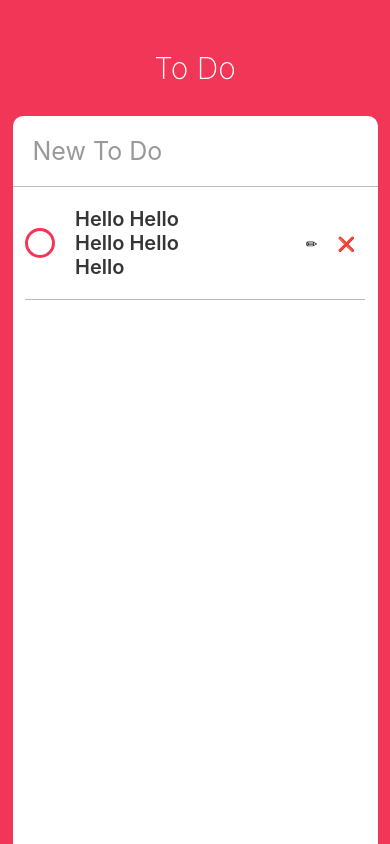
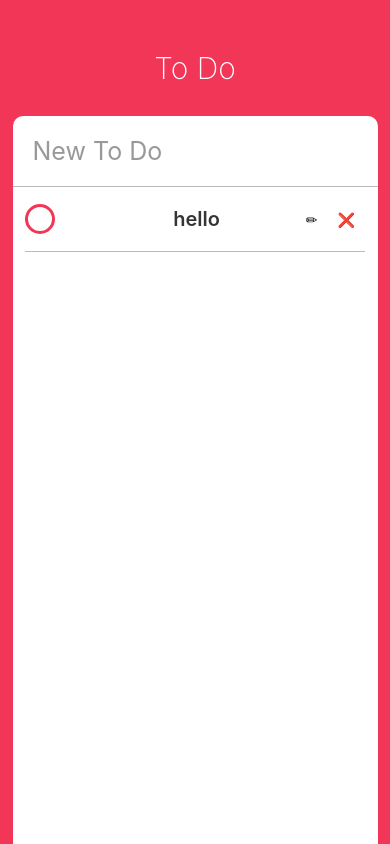
Before and after one commit to wisdom0924/todo-app, a React Native app: screen / in a window 390 px wide. Built offline with nearby package versions, Linux system fonts and the light colour scheme.

Commit message:
#7 Styling the To Do Component part Two

```diff
--- a/App.js
+++ b/App.js
@@ -19,8 +19,8 @@ export default class App extends React.Component {
         <View style={styles.card}>
           <TextInput style={styles.input} placeholder={'New To Do'} value={newTodo} onChangeText={this._controlNewToDo} placeholderTextColor={'#999'} returnKeyType={'done'} autoCorrect={false} />
           <ScrollView contentContainerStyle={styles.toDos}>
-            {/* //5) */}
-            <ToDo />
+            {/* //1-2) */}
+            <ToDo text={'hello'} />
           </ScrollView>
         </View>
       </View>
@@ -74,12 +74,6 @@ const styles = StyleSheet.create({
     fontSize: 25,
   },
   toDos: {
-    //4)
     alignItems: 'center',
   },
 });
-
-/*
-4) toDos를 만들어서 가운데 정렬해주고 ⇒ 이걸 해주면 ToDo.js에서 작성한 with -50이 적용됨
-5) ScrollView는 props이 있는데, "contentContainerStyle"임. 얘를 작성해서 앞서 만든 toDos스타일을 적용해줌
-*/
--- a/ToDo.js
+++ b/ToDo.js
@@ -1,5 +1,5 @@
 import React, { component } from 'react';
-import { View, Text, TouchableOpacity, StyleSheet, Dimensions } from 'react-native';
+import { View, Text, TouchableOpacity, StyleSheet, Dimensions, TextInput } from 'react-native';
 
 const { width, height } = Dimensions.get('window');
 
@@ -7,36 +7,45 @@ export default class ToDo extends React.Component {
   state = {
     isEditing: false,
     isCompleted: false,
+    toDoValue: '', //2)
   };
   render() {
-    const { isCompleted, isEditing } = this.state; //6)
+    const { isCompleted, isEditing, toDoValue } = this.state; //5)
+    const { text } = this.props; //1-1)
     return (
       <View style={styles.container}>
         <View style={styles.column}>
-          {/* //2) */}
           <TouchableOpacity onPress={this._toggleComplete}>
             <View style={[styles.circle, isCompleted ? styles.completedCircle : styles.uncompletedCircle]} />
           </TouchableOpacity>
-          <Text //1)
-            style={[styles.text, isCompleted ? styles.completedText : styles.uncompletedText]}
-          >
-            Hello Hello Hello Hello Hello
-          </Text>
+          {/* //4) */}
+          {isEditing ? (
+            <TextInput
+              style={[styles.input, styles.text, isCompleted ? styles.completedText : styles.uncompletedText]}
+              value={toDoValue}
+              multiline={true}
+              onChangeText={this._controlInput}
+              returnKeyType={'done'}
+              onBlur={this._finishEditing}
+            /> //5) //6) //7) //8) //10) //11)
+          ) : (
+            <Text style={[styles.text, isCompleted ? styles.completedText : styles.uncompletedText]}>
+              {/* // Hello Hello Hello Hello Hello111 //1) */}
+              {text}
+            </Text>
+          )}
         </View>
-        {isEditing ? ( //4)
+        {isEditing ? (
           <View style={styles.actions}>
             <TouchableOpacity onPressOut={this._finishEditing}>
-              {/* //13) */}
               <View style={styles.actionContainer}>
                 <Text style={styles.actionText}>✔</Text>
               </View>
             </TouchableOpacity>
           </View>
         ) : (
-          //5)
           <View style={styles.actions}>
             <TouchableOpacity onPressOut={this._startEditing}>
-              {/* //12) */}
               <View style={styles.actionContainer}>
                 <Text style={styles.actionText}>✏</Text>
               </View>
@@ -61,16 +70,23 @@ export default class ToDo extends React.Component {
   };
 
   _startEditing = () => {
-    //11)
+    const { text } = this.props; //3)
     this.setState({
       isEditing: true,
+      toDoValue: text, //3)
     });
   };
 
   _finishEditing = () => {
-    //13)
     this.setState({
       isEditing: false,
+    });
+  };
+
+  _controlInput = (text) => {
+    //9)
+    this.setState({
+      toDoValue: text,
     });
   };
 }
@@ -110,42 +126,55 @@ const styles = StyleSheet.create({
     color: '#353535',
   },
   column: {
-    //7)
     flexDirection: 'row',
     alignItems: 'center',
     width: width / 2,
     justifyContent: 'space-between',
   },
   actions: {
-    //9)
     flexDirection: 'row',
   },
   actionContainer: {
-    marginVertical: 10, //10)
+    marginVertical: 10,
     marginHorizontal: 10,
+  },
+  input: {
+    marginVertical: 15,
+    width: width / 2,
   },
 });
 
 /*
-1) 완료 / 미완료 됐을때 텍스트의 스타일도 다르게 줌
-⇒ styles.text를 배열로 만들고
-⇒ 삼항연산자를 사용해서 조건문을 만들어줌
-⇒ 이런식으로 상태 변화를 줘서 state변화를 보여주는 것은, ToDo.js가 아니라 App.js에서 관리 됨(App 컴포넌트에서 ToDo를 렌더링하고, 얘를 로컬 스토리지에 저장할거기 때문)
-2) TouchableOpacity, View를 또다른 View로 묶어줌 + styles.column을 적용해줌
-3) 또다른 View를 만들어줌 (이모티콘 들어갈 영역) - 8)에서 삭제됨
-4) 만약 수정하고 있따면 체크마크가 달린 액션을 보여주고, 아니라면 연필+엑스가 달린 액션을 보여줌(삭제해야 하므로)
-⇒ 따라서 삼항연산자 안에 View를 만들어서 style로 actions을 주고
-⇒ 액션 안에 터치 부분을 TouchableOpacity로 만들어주고
-⇒ 그 안에 다시 텍스트를 만들어서 체크마크를 넣어줌. (이모티콘은 윈도우+마침표)
-5) 수정하지 않을때도 만들어줌
-6) this.state에 isEditing을 넣어줌
-7) 스타일을 작성해줌(column)
-8)  <View style={styles.column}> 삭제해줌(isEditing위에있는거)
-9) 연필모양과 삭제 버튼이 옆으로 위치하게 하기 위해 스타일 작성(actions)
-10) 버튼에 마진을 주는 이유는, 터치시 콕 집어서 클릭하지 않고 항상 약간 위를 클릭하므로(손가락은 두꺼우니까)
+※ App.js에서 value={newTodo}를 관리하고 있음
+- value(newTodo)는 state에 있고, 얘를 input에 넘겨줘서 관리하고 있음
+⇒ 누군가 편집을 하고 있을 때, 동일한 작업을 해야 함.(왜냐하면 텍스트 인풋을 보여줘야 하므로) 즉, 수정하기를 누르면 리스트가 편집 가능한 input이 되도록 만드는 작업
 
-11) 편집모드 / 수정 안할때 모드 스위칭을 하기 위해 startEditing function을 만들어줌
-12) 연필모양 클릭했을때, startEditing이 실행되게 함
-13) finishEditing도 만들어줌
-⇒ 토글로 안해주는 이유는, 편집을 다 하고 나서 이걸 앱js의 함수에 저장을 해야하기 때문
+1) 이 부분이 텍스트가 아닌, props에서 텍스트를 얻어오면 됨. (어떤값을 컴포넌트에게 전달해줘야 할때 props를 사용)
+⇒ 따라서 1-1)에 비구조화 할당을 통해 text를 props로 받아오게 해줌
+⇒ 그 후에 1)에 {text}를 넣어주고,
+⇒ App.js에서 ScrollView의 ToDo 부분에 text를 넣어줌 (1-2) - 텍스트를 여기로 패스하는 개념임
+∴ 즉, 누군가 편집을 클릭했을 때, 해당 텍스트를 복사해서 state에 보내는 것
+2) state에 toDoValue를 만들어짐. 처음엔 텅 비어있음. 그러나 누군가 편집을 하기 시작하면 props에서 텍스트를 가져와서 얘를 state에 넣을거임.(3)
+3) 편집하기를 누르면, 텍스트가 지워지고 input박스가 생겨야 함. 따라서,
+4)
+  <Text
+  style={[
+    styles.text,
+    isCompleted ? styles.completedText : styles.uncompletedText,
+  ]}
+>
+  Hello Hello Hello Hello Hello111 //1)
+  {text}
+</Text>
+대신에 삼항연산자로 편집모드에서는 TextInput, 아닐때는 위의 Text가 보이게 해줌
+
+5) value에 toDoValue를 추가해주고, this.state에도 추가해줌
+6) input이라는 style을 적용해줌
+7) textinput이 길어질 수 있으므로, multiline을 활성화해줌
+8) 완료된 후에도 편집할 수 있도록 하기 위해 styles.input을 배열로 만들어서 styles.text도 추가해줌 + Text에 들어간 삼항연산자 복붙해줌
+9) props를 복사해서 state에 넣고있음. 나중에 관리할 수 있도록, 얘를 쉽게 하려면, _controlInput 함수를 만들어서
+10) onChangeText에 _controlInput을 넣어줌
+⇒ 이렇게 하면 input을 수정할 수 있게 됨
+11) returnKeyType 추가
+12) onBlur일때 _finishEditing추가 : 칸 밖을 클릭하면 편집 종료됨
 */
```
